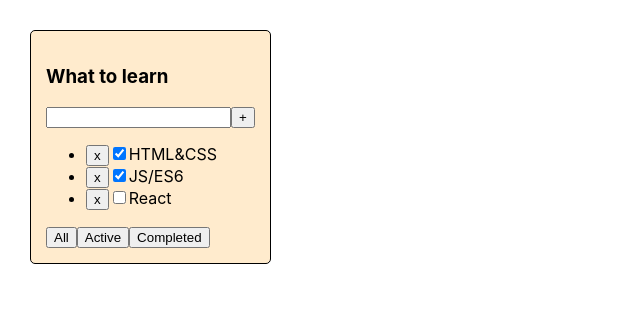
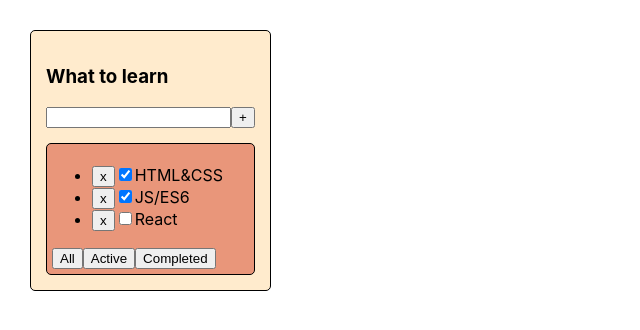
Before and after one commit to DustyFlower/1-todolist, a React (Create React App) app: page / in a window 1280 px wide. Shown: the top 330 px of the page, without its empty margins (0-640 px from the left). Built offline with nearby package versions, Linux system fonts and the light colour scheme.

Commit message:
Component TasksList

```diff
--- a/src/App.css
+++ b/src/App.css
@@ -12,3 +12,10 @@
   padding: 15px;
   background-color: blanchedalmond;
 }
+.tasksList {
+  border: 1px solid black;
+  border-radius: 5px;
+  padding: 5px;
+  background-color: darksalmon;
+  margin-top: 15px;
+}
--- a/src/TasksList.tsx
+++ b/src/TasksList.tsx
@@ -1,19 +1,57 @@
-import React, {FC} from 'react';
+import React, {FC, useState} from 'react';
+import {Button} from './Button';
 import {TaskType} from './TodoList';
-import {Button} from './Button';
+import './App.css';
 
-type TaskPropsType = {
+type TasksListPropsType = {
+    tasks: TaskType[]
     removeTask: (taskId: number) => void
 }
 
-export const TasksList: FC<TaskType & TaskPropsType> = ({id, title,isDone, removeTask}) => {
+type FilterValueType = 'All' | 'Active' | 'Completed'
+
+export const TasksList: FC<TasksListPropsType> = ({tasks, removeTask}) => {
+    const [filter, setFilter] = useState<FilterValueType>('All')
+
+    const filteredTasks: Array<TaskType> = filter === 'Active'
+        ? tasks.filter(t => !t.isDone)
+        : filter === 'Completed'
+            ? tasks.filter(t => t.isDone)
+            : tasks
+
+    /*    const listItems: Array<JSX.Element> = []
+        for (let i = 0; i < filteredTasks.length; i++) {
+            const onClickRemoveTask = () => removeTask(filteredTasks[i].id)
+            const listItem: JSX.Element = <li>
+                <Button name={'x'} onClickHandler={onClickRemoveTask}/>
+                <input type="checkbox" checked={filteredTasks[i].isDone}/>
+                <span>{filteredTasks[i].title}</span>
+            </li>
+            listItems.push(listItem)
+        }*/
+    const listItems: JSX.Element = filteredTasks.length === 0
+        ? <span>Your list is empty.</span>
+        :<ul>
+            {filteredTasks.map(t => {
+                const onClickRemoveTask = () => removeTask(t.id)
+                return (
+                    <li>
+                        <Button name={'x'} onClickHandler={onClickRemoveTask}/>
+                        <input type="checkbox" checked={t.isDone}/>
+                        <span>{t.title}</span>
+                    </li>
+                )
+            })}
+        </ul>
+    const onClickSetAllFilter = () => setFilter('All')
     return (
-        <>
-            <li>
-                <Button name={'x'} onClickHandler={()=>removeTask(id)}/>
-                <input type="checkbox" checked={isDone}/>
-                <span>{title}</span>
-            </li>
-        </>
+        <div className='tasksList'>
+                {listItems}
+            <div>
+                <Button name="All" onClickHandler={onClickSetAllFilter}/>
+                <Button name="Active" onClickHandler={() => setFilter('Active')}/>
+                <Button name="Completed" onClickHandler={() => setFilter('Completed')}/>
+            </div>
+        </div>
     )
 }
--- a/src/Todolist.tsx
+++ b/src/Todolist.tsx
@@ -26,12 +26,6 @@ export const TodoList: FC<TodoListPropsType> = ({title, tasks, removeTask}) => {
     //3.
     //const {title, tasks} = props
 
-    const listItems: Array<JSX.Element> = []
-    for (let i = 0; i < tasks.length; i++) {
-        const onClickRemoveTask = () => removeTask(tasks[i].id)
-        listItems.push(<TasksList {...tasks[i]} removeTask={onClickRemoveTask}/>)
-    }
-
     return (
         <div className="todoList">
             <h3>{title}</h3>
@@ -39,17 +33,7 @@ export const TodoList: FC<TodoListPropsType> = ({title, tasks, removeTask}) => {
                 <input/>
                 <Button name={'+'}/>
             </div>
-            <ul>
-                {listItems}
-                {/*                {tasks.map(el =>
-                    <li><input type="checkbox" checked={el.isDone}/> <span>{el.title}</span></li>
-                )}*/}
-            </ul>
-            <div>
-                <Button name={'All'}/>
-                <Button name={'Active'}/>
-                <Button name={'Completed'}/>
-            </div>
+            <TasksList tasks={tasks} removeTask={removeTask}/>
         </div>
     )
 }
```
